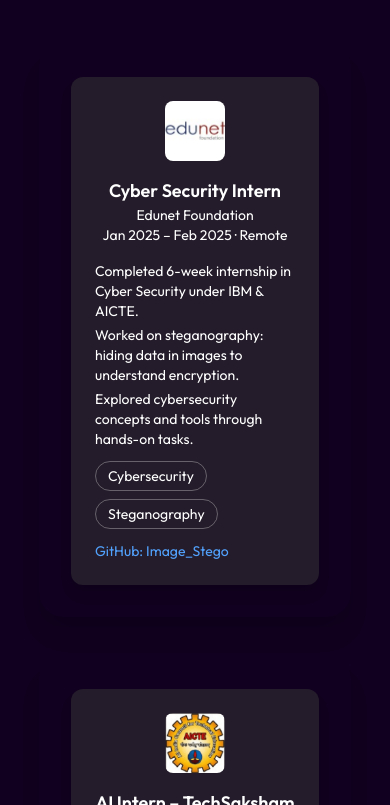
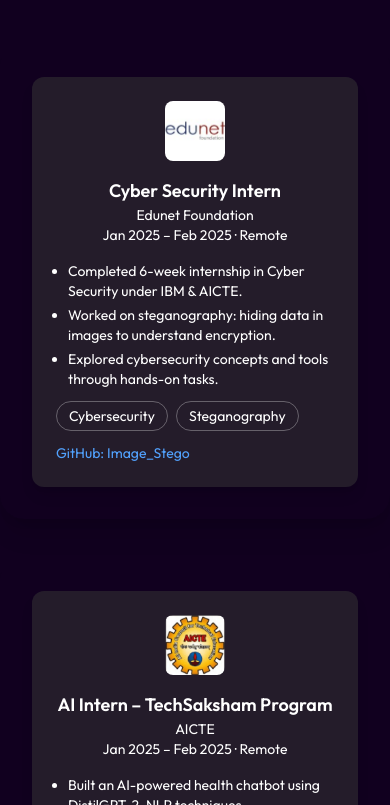
Before and after one commit to Naivedya-Baranwal/my-portfolio, a Next.js app: page / in a window 390 px wide. Shown: the part 8588-9393 px from the top of the page. Built offline with nearby package versions, Linux system fonts and the light colour scheme; no server answers.

Commit message:
Updated Experience Card layout

```diff
--- a/components/Experience.jsx
+++ b/components/Experience.jsx
@@ -13,7 +13,7 @@
         direction="top"
         className="text-4xl font-bold m-auto w-fit mb-12"
       />
-      <div className="grid grid-cols-1 md:grid-cols-2 gap-x-4 gap-y-10 w-[80%] md:w-4/5 m-auto justify-items-center">
+      <div className="grid grid-cols-1 md:grid-cols-2 gap-x-4 gap-y-10 w-[100%] md:w-4/5 m-auto justify-items-center">
         {experiences.map((exp, index) => {
           const isLastOdd = experiences.length % 2 !== 0 && index === experiences.length - 1;
           const direction = isLastOdd
--- a/components/ExperienceCard.jsx
+++ b/components/ExperienceCard.jsx
@@ -39,7 +39,7 @@
         </div>
       </div>
 
-      <ul className="list-none justify-text text-start list-inside text-sm space-y-1 mb-3">
+      <ul className="list-disc list-outside justify-text text-start text-sm space-y-1 ml-3 lg:ml-3.25 mb-3">
         {experience.description.map((point, i) => (
           <li key={i}>{point}</li>
         ))}
```
